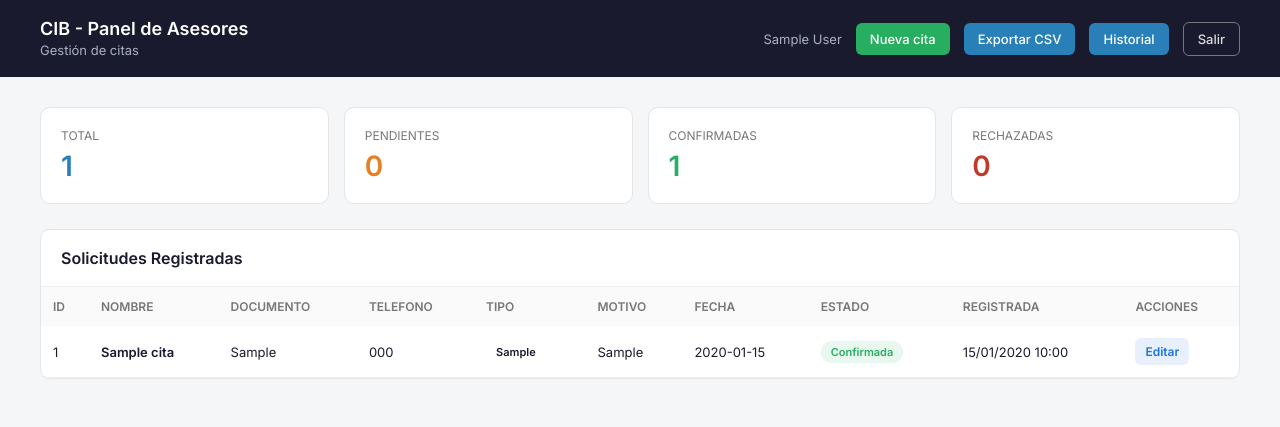
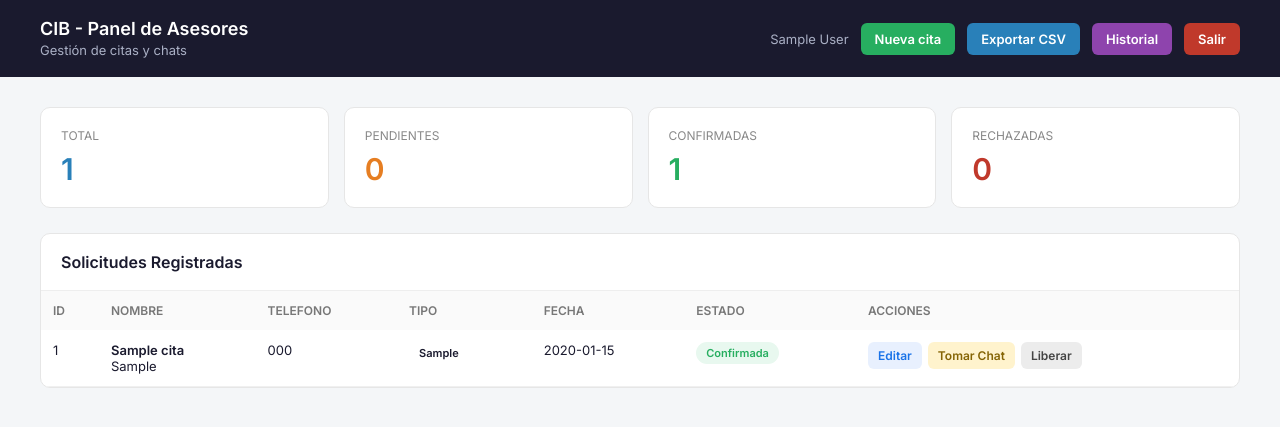
Before and after one commit to SistemasCIB/python, a Flask app: page /asesor in a window 1280 px wide. Shown: the top 427 px of the page. Run offline with Flask 3, Linux system fonts and the light colour scheme; the visitor is signed in with stand-in values (Sample User, id 1); tables that the repository leaves empty hold one stand-in row (values such as "Sample post").

Commit message:
mejoras de 24h y tomar chat desde el panel

```diff
--- a/asesor.py
+++ b/asesor.py
@@ -1,5 +1,6 @@
 from flask import Blueprint, render_template, request, redirect, url_for, session, jsonify
-from models import db, Cita, Asesor, Auditoria
+from models import db, Cita, Asesor, Auditoria, ChatActivo
+from datetime import datetime, timedelta
 from mensajes import enviar_texto
 from config import HORARIO_INICIO, HORARIO_FIN
 import io, csv
@@ -192,3 +193,44 @@ def historial():
         logs=logs,
         asesor_nombre=session.get('asesor_nombre')
     )
+
+@asesor_bp.route('/asesor/tomar_chat/<int:cita_id>')
+@login_requerido
+def tomar_chat(cita_id):
+
+    cita = Cita.query.get_or_404(cita_id)
+
+    chat = ChatActivo.query.filter_by(numero=cita.numero_whatsapp).first()
+
+    if not chat:
+        chat = ChatActivo(
+            numero=cita.numero_whatsapp,
+            asesor_id=session['asesor_id'],
+            asesor_nombre=session['asesor_nombre'],
+            activo=True,
+            vence_en=datetime.utcnow() + timedelta(hours=24)
+        )
+        db.session.add(chat)
+    else:
+        chat.activo = True
+        chat.asesor_id = session['asesor_id']
+        chat.asesor_nombre = session['asesor_nombre']
+        chat.vence_en = datetime.utcnow() + timedelta(hours=24)
+
+    db.session.commit()
+
+    return redirect(url_for('asesor.panel'))
+
+@asesor_bp.route('/asesor/liberar_chat/<int:cita_id>')
+@login_requerido
+def liberar_chat(cita_id):
+
+    cita = Cita.query.get_or_404(cita_id)
+
+    chat = ChatActivo.query.filter_by(numero=cita.numero_whatsapp).first()
+
+    if chat:
+        db.session.delete(chat)
+        db.session.commit()
+
+    return redirect(url_for('asesor.panel'))
--- a/templates/asesor.html
+++ b/templates/asesor.html
@@ -3,7 +3,6 @@
 <head>
 <meta charset="UTF-8">
 <meta name="viewport" content="width=device-width, initial-scale=1.0">
-
 <title>CIB - Panel Asesor</title>
 
 <link href="https://fonts.googleapis.com/css2?family=Inter:wght@300;400;500;600&display=swap" rel="stylesheet">
@@ -20,8 +19,6 @@ body{
 background:#f4f6f8;
 color:#1a1a2e;
 }
-
-/* HEADER */
 
 header{
 background:#1a1a2e;
@@ -44,8 +41,9 @@ header span{
 
 .header-right{
 display:flex;
+gap:12px;
 align-items:center;
-    gap:14px;
+flex-wrap:wrap;
 }
 
 .btn-header{
@@ -53,36 +51,18 @@ header span{
 padding:8px 14px;
 border-radius:6px;
 font-size:13px;
-    font-weight:500;
-}
-
-.btn-nueva{
-    background:#27ae60;
+font-weight:600;
 color:white;
 }
 
-.btn-historial{
-    background:#2980b9;
-    color:white;
-}
-
-.btn-exportar{
-    background:#2980b9;
-    color:white;
-}
-
-.btn-logout{
-    border:1px solid #777;
-    color:#ddd;
-}
-
-/* CONTENT */
+.btn-nueva{background:#27ae60;}
+.btn-exportar{background:#2980b9;}
+.btn-historial{background:#8e44ad;}
+.btn-logout{background:#c0392b;}
 
 .content{
 padding:30px 40px;
 }
-
-/* STATS */
 
 .stats{
 display:grid;
@@ -93,41 +73,39 @@ header span{
 
 .card{
 background:white;
+padding:20px;
 border-radius:10px;
-    padding:20px;
-    border:1px solid #e5e5e5;
+border:1px solid #e6e6e6;
 }
 
-.card .label{
+.label{
 font-size:12px;
-    color:#777;
+color:#888;
 text-transform:uppercase;
 }
 
-.card .value{
-    margin-top:6px;
-    font-size:28px;
+.value{
+font-size:30px;
 font-weight:700;
+margin-top:8px;
 }
 
-.orange{ color:#e67e22; }
-.green{ color:#27ae60; }
-.red{ color:#c0392b; }
-.blue{ color:#2980b9; }
-
-/* TABLE */
+.blue{color:#2980b9;}
+.orange{color:#e67e22;}
+.green{color:#27ae60;}
+.red{color:#c0392b;}
 
 .table-box{
 background:white;
 border-radius:10px;
 overflow:hidden;
-    border:1px solid #e5e5e5;
+border:1px solid #e6e6e6;
 }
 
 .table-header{
 padding:18px 20px;
+font-weight:600;
 border-bottom:1px solid #eee;
-    font-weight:600;
 }
 
 table{
@@ -148,53 +126,28 @@ td{
 padding:12px;
 font-size:13px;
 border-bottom:1px solid #f0f0f0;
+vertical-align:top;
 }
 
 tr:hover td{
 background:#fafafa;
 }
 
-/* PILLS */
-
 .pill{
 padding:4px 10px;
 border-radius:20px;
 font-size:11px;
-    font-weight:600;
+font-weight:700;
 display:inline-block;
 }
 
-.pendiente{
-    background:#fff3e0;
-    color:#e67e22;
-}
+.pendiente{background:#fff3e0;color:#e67e22;}
+.confirmada{background:#e8f8ef;color:#27ae60;}
+.rechazada{background:#fdecea;color:#c0392b;}
+.cancelada{background:#f0f0f0;color:#888;}
 
-.confirmada{
-    background:#e8f8ef;
-    color:#27ae60;
-}
-
-.rechazada{
-    background:#fdecea;
-    color:#c0392b;
-}
-
-.cancelada{
-    background:#f0f0f0;
-    color:#888;
-}
-
-.presencial{
-    background:#e8f0fe;
-    color:#1a73e8;
-}
-
-.domicilio{
-    background:#f4e8fd;
-    color:#7b1fa2;
-}
-
-/* ACTIONS */
+.presencial{background:#e8f0fe;color:#1a73e8;}
+.domicilio{background:#f4e8fd;color:#7b1fa2;}
 
 .actions{
 display:flex;
@@ -207,27 +160,18 @@ tr:hover td{
 border-radius:6px;
 text-decoration:none;
 font-size:12px;
-    font-weight:600;
+font-weight:700;
 }
 
-.btn-confirm{
-    background:#e8f8ef;
-    color:#27ae60;
-}
-
-.btn-edit{
-    background:#e8f0fe;
-    color:#1a73e8;
-}
-
-.btn-reject{
-    background:#fdecea;
-    color:#c0392b;
-}
+.btn-confirm{background:#e8f8ef;color:#27ae60;}
+.btn-reject{background:#fdecea;color:#c0392b;}
+.btn-edit{background:#e8f0fe;color:#1a73e8;}
+.btn-chat{background:#fff3cd;color:#856404;}
+.btn-free{background:#ececec;color:#444;}
 
 .empty{
+padding:40px;
 text-align:center;
-    padding:40px;
 color:#888;
 }
 </style>
@@ -239,7 +183,7 @@ tr:hover td{
 
 <div>
 <h1>CIB - Panel de Asesores</h1>
-        <span>Gestión de citas</span>
+<span>Gestión de citas y chats</span>
 </div>
 
 <div class="header-right">
@@ -266,10 +210,7 @@ tr:hover td{
 
 </header>
 
-
 <div class="content">
-
-    <!-- STATS -->
 
 <div class="stats">
 
@@ -301,9 +242,6 @@ tr:hover td{
 
 </div>
 
-
-    <!-- TABLE -->
-
 <div class="table-box">
 
 <div class="table-header">
@@ -318,13 +256,10 @@ tr:hover td{
 <tr>
 <th>ID</th>
 <th>Nombre</th>
-                    <th>Documento</th>
 <th>Telefono</th>
 <th>Tipo</th>
-                    <th>Motivo</th>
 <th>Fecha</th>
 <th>Estado</th>
-                    <th>Registrada</th>
 <th>Acciones</th>
 </tr>
 </thead>
@@ -338,10 +273,9 @@ tr:hover td{
 <td>{{ c.id }}</td>
 
 <td>
-                        <strong>{{ c.nombre }}</strong>
+<strong>{{ c.nombre }}</strong><br>
+{{ c.documento }}
 </td>
-
-                    <td>{{ c.documento }}</td>
 
 <td>{{ c.telefono }}</td>
 
@@ -350,8 +284,6 @@ tr:hover td{
 {{ c.tipo_cita.capitalize() }}
 </span>
 </td>
-
-                    <td>{{ c.motivo }}</td>
 
 <td>{{ c.fecha_cita }}</td>
 
@@ -362,30 +294,31 @@ tr:hover td{
 </td>
 
 <td>
-                        {{ c.creada_en.strftime('%d/%m/%Y %H:%M') }}
-                    </td>
-
-                    <td>
 
 <div class="actions">
 
 {% if c.estado == 'pendiente' %}
 
-                            <a href="/asesor/confirmar/{{ c.id }}"
-                               class="btn btn-confirm">
+<a href="/asesor/confirmar/{{ c.id }}" class="btn btn-confirm">
 Confirmar
 </a>
 
-                            <a href="/asesor/rechazar/{{ c.id }}"
-                               class="btn btn-reject">
+<a href="/asesor/rechazar/{{ c.id }}" class="btn btn-reject">
 Rechazar
 </a>
 
 {% endif %}
 
-                            <a href="/asesor/editar/{{ c.id }}"
-                               class="btn btn-edit">
+<a href="/asesor/editar/{{ c.id }}" class="btn btn-edit">
 Editar
+</a>
+
+<a href="/asesor/tomar_chat/{{ c.id }}" class="btn btn-chat">
+Tomar Chat
+</a>
+
+<a href="/asesor/liberar_chat/{{ c.id }}" class="btn btn-free">
+Liberar
 </a>
 
 </div>
```
Also changed, not shown: flujos.py (+21 -1 lines), models.py (+9 -0 lines). Lines whose indentation alone changed are shown as unchanged.
